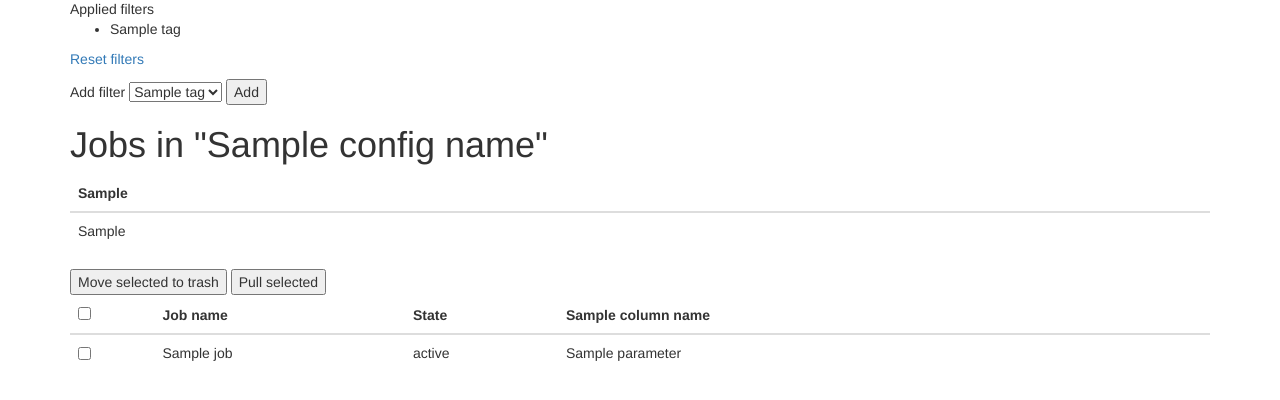
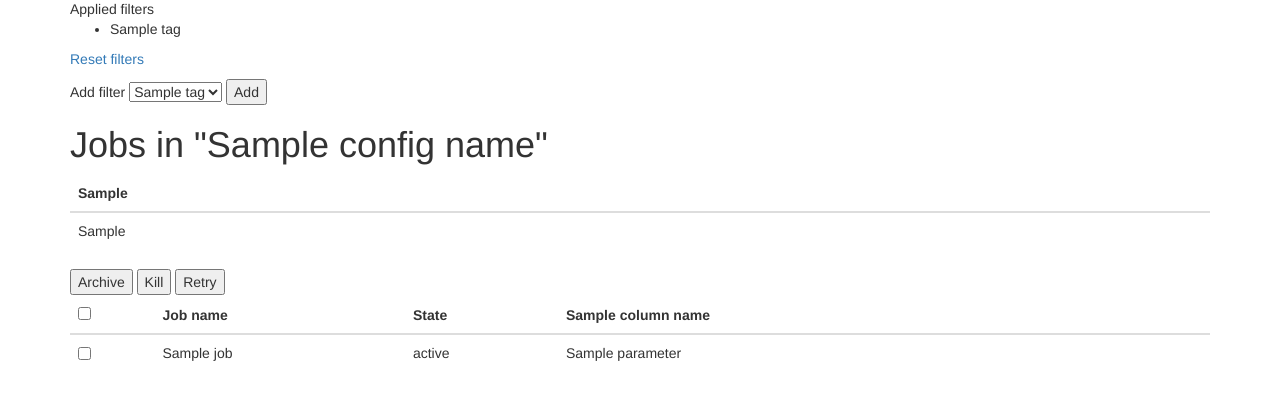
Before and after one commit to broadinstitute/phlock, a Python web app: template templates/job-dashboard.html in a window 1280 px wide. Shown: the part 87-487 px from the top of the page. Run offline with Jinja, Linux system fonts and the light colour scheme; the template is opened without the code that fills it: most values are stand-ins (such as "Sample title", 1, 10 or a date in 2020); some libraries are stand-ins or nearby versions.

Commit message:
Added new support for kill/retry/change mem limits

```diff
--- a/templates/job-dashboard.html
+++ b/templates/job-dashboard.html
@@ -70,8 +70,9 @@
         </tbody>
     </table>
 
-    <button id="trash-selected">Move selected to trash</button>
-    <button id="pull-selected">Pull selected</button>
+    <button id="archive-selected">Archive</button>
+    <button id="kill-selected">Kill</button>
+    <button id="retry-selected">Retry</button>
 
     <table class="table">
         <thead>
@@ -122,25 +123,29 @@
         </tbody>
     </table>
 
-    <!-- form for sending jobs to trash -->
-    <form action="/trash-jobs" method="POST" id="trash-jobs-form">
-        <input type="hidden" value="" name="job-ids" id="trash-job-ids">
+    <!-- hidden form for retry jobs -->
+    <form action="/retry-jobs" method="POST" id="retry-jobs-form">
+        <input type="hidden" value="" name="job-ids" id="retry-job-ids">
     </form>
 
-    <!-- Pulldialog -->
+    <!-- hidden form for killing jobs -->
+    <form action="/kill-jobs" method="POST" id="kill-jobs-form">
+        <input type="hidden" value="" name="job-ids" id="kill-job-ids">
+    </form>
+
+    <!-- Archive dialog -->
     <div class="modal fade" id="modal-pull-dialog" tabindex="-1" role="dialog" aria-labelledby="pullModalLabel"
          aria-hidden="true">
         <div class="modal-dialog">
-            <form action="/pull-jobs" method="POST">
-                <input type="hidden" value="" name="job-ids" id="pull-job-ids">
+            <form action="/archive-jobs" method="POST">
+                <input type="hidden" value="" name="job-ids" id="archive-job-ids">
 
                 <div class="modal-content">
                     <div class="modal-body">
 
                         <div class="form-horizontal" role="form">
                             <div class="form-group">
-                                <label for="destination" class="col-sm-7 control-label">Name of directory to create
-                                    under /xchip/datasci/runs</label>
+                                <label for="destination" class="col-sm-7 control-label">Name of directory</label>
 
                                 <div class="col-sm-5">
                                     <input type="text" class="form-control" name="destination" id="destination"
@@ -152,12 +157,44 @@
                     </div>
                     <div class="modal-footer">
                         <button type="button" class="btn btn-default" data-dismiss="modal">Close</button>
-                        <button type="submit" class="btn btn-primary">Pull</button>
+                        <button type="submit" class="btn btn-primary">Archive</button>
                     </div>
                 </div>
             </form>
         </div>
     </div>
+
+    <!-- Memory override dialog -->
+    <div class="modal fade" id="modal-mem-override-dialog" tabindex="-1" role="dialog" aria-labelledby="pullModalLabel"
+         aria-hidden="true">
+        <div class="modal-dialog">
+            <form action="/job-set-mem-override" method="POST">
+                <input type="hidden" value="" name="job-ids" id="mem-override-job-ids">
+
+                <div class="modal-content">
+                    <div class="modal-body">
+
+                        <div class="form-horizontal" role="form">
+                            <div class="form-group">
+                                <label for="destination" class="col-sm-7 control-label">New memory limit in MB</label>
+
+                                <div class="col-sm-5">
+                                    <input type="text" class="form-control" name="mem-limit" id="mem-limit"
+                                           placeholder="(example: 1000)">
+                                </div>
+                            </div>
+                        </div>
+
+                    </div>
+                    <div class="modal-footer">
+                        <button type="button" class="btn btn-default" data-dismiss="modal">Close</button>
+                        <button type="submit" class="btn btn-primary">Set</button>
+                    </div>
+                </div>
+            </form>
+        </div>
+    </div>
+
 
 {% endblock %}
 
@@ -166,15 +203,12 @@
 
     <script>
         $(function () {
-
             // install select-all handler on checkbox
             $("#select-all-jobs").on("click", function () {
                 console.log("select-all-jobs");
                 var isChecked = $(this).is(":checked")
                 $(".job-selection").prop("checked", isChecked)
             });
-
-            var pullDialog = $("#modal-pull-dialog");
 
             var getJobSelectionJson = function () {
                 var job_id_list = [];
@@ -186,18 +220,31 @@
                 return JSON.stringify(job_id_list);
             }
 
-            $("#pull-selected").on("click", function () {
+            $("#kill-selected").on("click", function () {
                 var job_id_list_json = getJobSelectionJson()
-                $("#pull-job-ids").prop("value", job_id_list_json);
-                pullDialog.modal("show");
+                $("#kill-job-ids").prop("value", job_id_list_json);
+                $("#kill-jobs-form").submit();
             });
 
-            $("#trash-selected").on("click", function () {
+            $("#retry-selected").on("click", function () {
                 var job_id_list_json = getJobSelectionJson()
-                $("#trash-job-ids").prop("value", job_id_list_json);
-                $("#trash-jobs-form").submit();
+                $("#retry-job-ids").prop("value", job_id_list_json);
+                $("#retry-jobs-form").submit();
             });
 
+            var archiveDialog = $("#modal-archive-dialog");
+            $("#archive-selected").on("click", function () {
+                var job_id_list_json = getJobSelectionJson()
+                $("#archive-job-ids").prop("value", job_id_list_json);
+                archiveDialog.modal("show");
+            });
+
+            var memOverrideDialog = $("#modal-mem-override-dialog");
+            $("#mem-override-selected").on("click", function () {
+                var job_id_list_json = getJobSelectionJson()
+                $("#mem-override-job-ids").prop("value", job_id_list_json);
+                memOverrideDialog.modal("show");
+            });
         });
     </script>
 {% endblock %}
```
Also changed, not shown: ui.py (+38 -23 lines).
